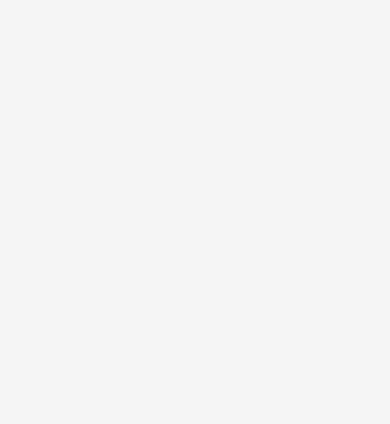
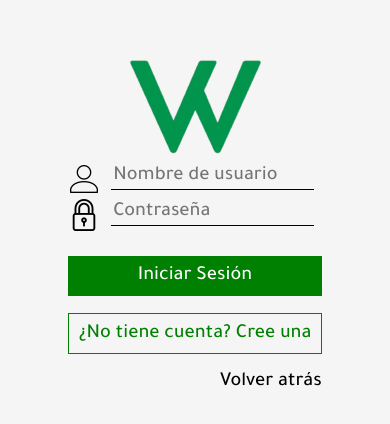
Before and after one commit to MiguelRodriguezPerez/Workline-UI, a React (Vite) app: page /login in a window 390 px wide. Before the commit this address had no page. Shown: the part 198-622 px from the top of the page. Built offline with nearby package versions, Linux system fonts and the light colour scheme.

Commit message:
Vista login responsive

```diff
--- a/src/router/AppRouter.jsx
+++ b/src/router/AppRouter.jsx
@@ -2,12 +2,14 @@ import { Route, Routes } from "react-router"
 import { HomePage } from "../sections/home/pages/HomePage"
 import { JobPage } from "../sections/jobs/pages/JobPage"
 import { JobRouter } from "../sections/jobs/router/JobRouter"
+import { LoginRouter } from "../sections/login/router/LoginRouter"
 
 export const AppRouter = () => {
   return (
       <Routes>
         <Route path='/' element={ <HomePage/> }/>
         <Route path="/ofertasDeTrabajo/*" element={ <JobRouter/> }/>
+        <Route path="/login/*" element={ <LoginRouter/>}/>
       </Routes>
   )
 }
--- /dev/null
+++ b/src/sections/login/components/LoginContainer.jsx
@@ -0,0 +1,12 @@
+import { LoginForm } from "./LoginForm"
+import '../styles/loginContainer.css'
+
+export const LoginContainer = () => {
+
+  return (
+    <main className="login-container">
+        <img src="/images/ui/wkFooter.png" alt="logo.png" />
+        <LoginForm/>
+    </main>
+  )
+}
--- /dev/null
+++ b/src/sections/login/components/LoginForm.jsx
@@ -0,0 +1,53 @@
+import { Link, useNavigate } from 'react-router-dom'
+import '../styles/loginForm.css'
+import { useState } from 'react';
+import { uploadLogin } from '../helpers/uploadLogin';
+
+export const LoginForm = () => {
+
+    const navigate = useNavigate();
+
+    const [user, setUser] = useState({
+        username: '',
+        password: '',
+    })
+
+    const inputChange = ( { target } ) => {
+        setUser({
+            ...user,
+            [target.name]:target.value,
+        });
+    }
+
+    const csrfToken = document.cookie.replace(/(?:(?:^|.*;\s*)XSRF-TOKEN\s*\=\s*([^;]*).*$)|^.*$/, '$1');
+
+    const submitLogin = ( event ) => {
+        event.preventDefault();
+        console.log(user);
+        uploadLogin(user, csrfToken)
+    }
+
+
+
+    return (
+        <form className='login-form'>
+
+            <input type="hidden" th:name="${_csrf.parameterName}" th:value="${_csrf.token}"/>
+
+            <section className='login-input'>
+                <img src="/images/login/usuario.png" alt="user.png"/>
+                <input type="text" name="username" onInput={ inputChange } placeholder="Nombre de usuario"/>
+            </section>
+
+            <section className='login-input'>
+                <img src="/images/login/candado.png" alt=""/>
+                <input type="password" name="password" onInput={ inputChange } placeholder="Contraseña"/>
+            </section>
+
+            <button onClick={ submitLogin }>Iniciar Sesión</button>
+            <button>¿No tiene cuenta? Cree una</button>
+
+            <Link onClick={ () => { navigate(-1) } }>Volver atrás</Link>
+        </form>
+    )
+}
--- /dev/null
+++ b/src/sections/login/helpers/uploadLogin.js
@@ -0,0 +1,19 @@
+export const uploadLogin = async(user = {}, csrfToken) =>{
+    console.log(csrfToken)
+
+    try {
+        const loginRequest = await fetch('http://localhost:9001/api-login' , {
+            method: 'POST',
+            headers : {
+                'X-XSRF-TOKEN' : csrfToken,
+                'Content-Type' : 'application-json'
+            },
+            body: JSON.stringify(user)
+        })
+
+        if(!loginRequest.ok) console.error('AAAAAAAAAAAA')
+    }
+    catch (error) {
+        console.error('Error capturado: ' + error)
+    }
+}
--- /dev/null
+++ b/src/sections/login/page/LoginPage.jsx
@@ -0,0 +1,11 @@
+import { LoginContainer } from "../components/LoginContainer"
+
+import '../styles/loginPage.css'
+
+export const LoginPage = () => {
+  return (
+    <section className="container">
+        <LoginContainer/>
+    </section>
+  )
+}
--- /dev/null
+++ b/src/sections/login/router/LoginRouter.jsx
@@ -0,0 +1,11 @@
+import React from 'react'
+import { Route, Routes } from 'react-router'
+import { LoginPage } from '../page/LoginPage'
+
+export const LoginRouter = () => {
+  return (
+    <Routes>
+        <Route path='/' element={ <LoginPage/> }/>
+    </Routes>
+  )
+}
--- /dev/null
+++ b/src/sections/login/styles/loginContainer.css
@@ -0,0 +1,21 @@
+.login-container{
+    margin: 0 auto;
+    width: 15vw;
+}
+
+.login-container > img{
+    display: flex;
+    justify-self: center;
+}
+
+@media screen and (max-width:1600px) {
+    .login-container{
+        width: 35vw;
+    }
+}
+
+@media screen and (max-width:700px) {
+    .login-container{
+        width: 65vw;
+    }
+}
--- /dev/null
+++ b/src/sections/login/styles/loginForm.css
@@ -0,0 +1,48 @@
+.login-form{
+    display: flex;
+    flex-direction: column;
+    justify-content: center;
+}
+
+.login-form > .login-input:first-child{
+    margin: 10% 0 5%;
+}
+
+.login-input{
+    display: grid;
+    grid-template-columns: 17% 80%;
+    align-items: center;
+}
+
+.login-input > img{
+    margin-top: 10%;
+}
+
+.login-input > input{
+    background-color: rgba(0, 0, 0, 0);
+    border: 0;
+    border-bottom: solid 1px black;
+}
+
+.login-form > button {
+    margin-top: 10%;
+    border: 0;
+    background-color: green;
+    color: white;
+    padding: 3%;
+    cursor: pointer;
+}
+
+.login-form > button:last-of-type {
+    margin-top: 7%;
+    background-color: inherit;
+    color: green;
+    border: solid 1px green;
+}
+
+.login-form > a{
+    text-align: right;
+    margin-top: 6%;
+    text-decoration: none;
+    color: black;
+}
--- /dev/null
+++ b/src/sections/login/styles/loginPage.css
@@ -0,0 +1,6 @@
+.container {
+    display: grid;
+    justify-content: center;
+    align-content: center;
+    height: 100vh;
+}
--- a/src/ui/components/WkHeaderPc.jsx
+++ b/src/ui/components/WkHeaderPc.jsx
@@ -13,7 +13,7 @@ export const WkHeaderPC = () => {
         <Link>Contratar</Link>
       </div>
       <div className='header-login'>
-        <Link>Iniciar sesión</Link>
+        <Link to={'/login'}>Iniciar sesión</Link>
       </div>
     </header>
   )
--- a/src/ui/components/WkHeaderPhone.jsx
+++ b/src/ui/components/WkHeaderPhone.jsx
@@ -20,7 +20,7 @@ export const WkHeaderPhone = () => {
             <Logo/>
             <div id='menuDesplegable'>
                 <img src="/images/ui/cerrar.png" alt="close" onClick={ closeMenu } />
-                <Link>Mi cuenta</Link>
+                <Link to={'/login'}>Iniciar Sesión</Link>
                 <Link to={'/'}>Inicio</Link>
                 <Link to={'/ofertasDeTrabajo/?numberPage=0'}>Ofertas</Link>
                 <Link>Contratar</Link>
```
Also changed, not shown: images/login/candado.png (added), images/login/usuario.png (added).
